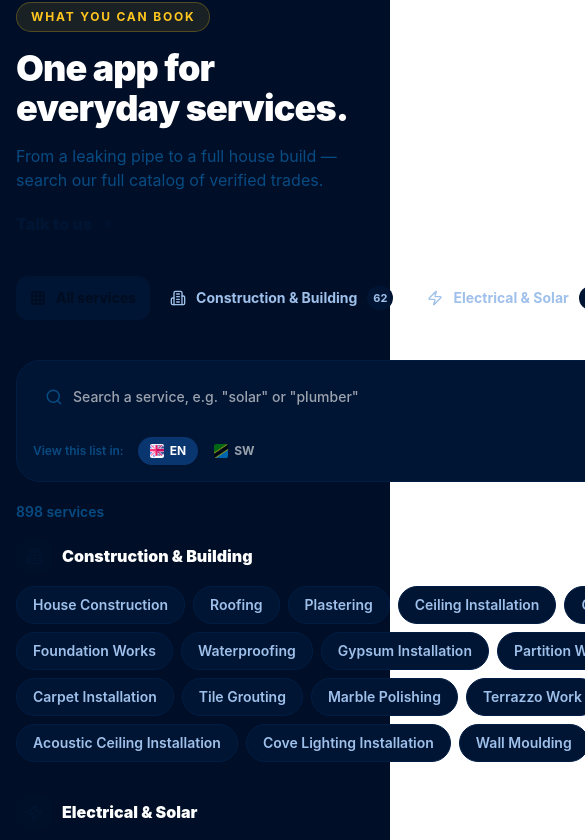
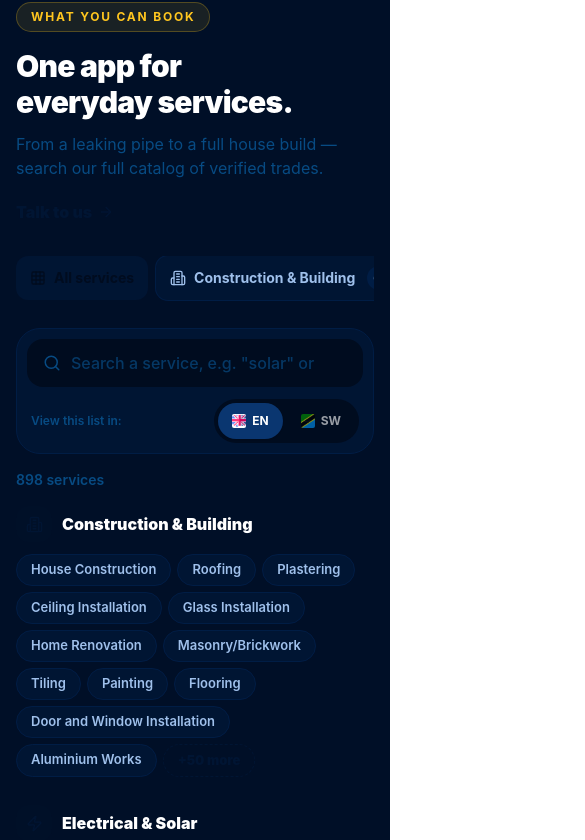
Before and after one commit to ogbestseller01/nearbyfundi_site, a React (Vite) app: page / in a window 390 px wide. Shown: the part 6817-7657 px from the top of the page, 585 px wide, since content can reach past the window. Built offline with nearby package versions, Linux system fonts and the light colour scheme.

Commit message:
set service serv res to mobile screen

```diff
--- a/src/sections/ServicesSection.tsx
+++ b/src/sections/ServicesSection.tsx
@@ -1,5 +1,5 @@
 // src/components/sections/ServicesSection.tsx
-import { useMemo, useState } from "react";
+import { useEffect, useMemo, useRef, useState } from "react";
 import {
     ArrowRight,
     Building2,
@@ -10,6 +10,7 @@ import {
     Grid3x3,
     Home,
     type LucideIcon,
+    Paintbrush,
     PartyPopper,
     Refrigerator,
     Search,
@@ -17,6 +18,7 @@ import {
     Smartphone,
     Sofa,
     Sparkles,
+    Wallet,
     X,
     Zap,
 } from "lucide-react";
@@ -25,6 +27,7 @@ import { copy } from "../data/content";
 import { serviceCategories, totalServiceCount } from "../data/services";
 import { Reveal } from "../components/Motion";
 
+/** Every `icon` string used in data/services.ts must exist here. */
 const categoryIcons: Record<string, LucideIcon> = {
     Building2,
     Zap,
@@ -38,7 +41,14 @@ const categoryIcons: Record<string, LucideIcon> = {
     Sparkles,
     Home,
     PartyPopper,
+    Paintbrush,
+    Wallet,
 };
+
+/** How many categories show before "Show more" (browse-all mode). */
+const PREVIEW_CATEGORIES = 4;
+/** How many chips per category show before "+N more" (browse-all mode). */
+const PREVIEW_CHIPS = 12;
 
 export default function ServicesSection({ lang }: { lang: Lang }) {
     const t = copy[lang];
@@ -47,14 +57,38 @@ export default function ServicesSection({ lang }: { lang: Lang }) {
     const [serviceLang, setServiceLang] = useState<Lang>(lang);
     const [activeCategory, setActiveCategory] = useState<string>("all");
     const [query, setQuery] = useState("");
-    const [expanded, setExpanded] = useState(false);
+    const [showAllCategories, setShowAllCategories] = useState(false);
+    const [openCategories, setOpenCategories] = useState<Set<string>>(
+        () => new Set()
+    );
+    const railRef = useRef<HTMLDivElement>(null);
+
     const normalizedQuery = query.trim().toLowerCase();
+
+    // Keep the list language in sync when the site language changes.
+    useEffect(() => {
+        setServiceLang(lang);
+    }, [lang]);
+
+    // On mobile, keep the selected category pill visible in the scroll rail.
+    useEffect(() => {
+        const rail = railRef.current;
+        if (!rail) return;
+        if (window.matchMedia("(min-width: 1024px)").matches) return;
+        rail
+            .querySelector<HTMLElement>('[data-active="true"]')
+            ?.scrollIntoView({
+                inline: "center",
+                block: "nearest",
+                behavior: "smooth",
+            });
+    }, [activeCategory]);
 
     const filteredCategories = useMemo(() => {
         return serviceCategories
             .map((cat) => {
                 const items = cat.items.filter((item) => {
-                    if (!(activeCategory === "all" || activeCategory === cat.key))
+                    if (activeCategory !== "all" && activeCategory !== cat.key)
                         return false;
                     if (!normalizedQuery) return true;
                     return (
@@ -72,76 +106,116 @@ export default function ServicesSection({ lang }: { lang: Lang }) {
         0
     );
     const isBrowsingAll = activeCategory === "all" && !normalizedQuery;
+    const hasFilters = activeCategory !== "all" || query !== "";
+
     const visibleCategories =
-        isBrowsingAll && !expanded
-            ? filteredCategories.slice(0, 4)
+        isBrowsingAll && !showAllCategories
+            ? filteredCategories.slice(0, PREVIEW_CATEGORIES)
             : filteredCategories;
 
+    const selectCategory = (key: string) => {
+        setActiveCategory(key);
+        setShowAllCategories(false);
+    };
+
+    const clearFilters = () => {
+        setQuery("");
+        selectCategory("all");
+    };
+
+    const toggleCategoryChips = (key: string) => {
+        setOpenCategories((prev) => {
+            const next = new Set(prev);
+            if (next.has(key)) next.delete(key);
+            else next.add(key);
+            return next;
+        });
+    };
+
     const pillBtn = (active: boolean) =>
-        `flex shrink-0 items-center gap-2.5 rounded-xl px-3.5 py-2.5 text-left text-sm font-bold transition ${
+        [
+            // layout: horizontal chip on mobile, full-width row on desktop
+            "flex min-h-11 shrink-0 snap-start items-center gap-2 whitespace-nowrap rounded-xl px-3.5 py-2.5 text-left text-sm font-bold transition",
+            "lg:gap-2.5 lg:whitespace-normal",
             active
                 ? "bg-navy-900 text-white dark:bg-bolt-400 dark:text-navy-900"
-                : "text-navy-600 hover:bg-white dark:text-navy-200 dark:hover:bg-navy-800"
-        }`;
+                : [
+                    "bg-white text-navy-600 ring-1 ring-navy-200",
+                    "lg:bg-transparent lg:ring-0 lg:hover:bg-white",
+                    "dark:bg-navy-800 dark:text-navy-200 dark:ring-navy-700",
+                    "dark:lg:bg-transparent dark:lg:hover:bg-navy-800",
+                ].join(" "),
+        ].join(" ");
 
     return (
         <section
             id="services"
-            className="section-pad bg-navy-50 dark:bg-navy-800/40"
+            className="section-pad overflow-x-clip bg-navy-50 dark:bg-navy-800/40"
         >
             <div className="container-page">
+                {/* ---------- Header ---------- */}
                 <Reveal className="flex flex-col justify-between gap-5 md:flex-row md:items-end">
-                    <div>
+                    <div className="min-w-0">
                         <span className="eyebrow">{t.serviceEyebrow}</span>
-                        <h2 className="max-w-2xl text-4xl font-black tracking-tight sm:text-5xl dark:text-white">
+                        <h2 className="max-w-2xl text-balance text-3xl font-black tracking-tight sm:text-4xl lg:text-5xl dark:text-white">
                             {t.serviceTitle}
                         </h2>
-                        <p className="mt-4 max-w-xl text-bolt-900 dark:text-bolt-800">
+                        <p className="mt-3 max-w-xl text-base text-bolt-900 sm:mt-4 dark:text-bolt-800">
                             {t.serviceSubtitle}
                         </p>
                     </div>
                     <a
                         href="#contact"
-                        className="inline-flex items-center gap-1.5 font-black text-bolt-700 dark:text-bolt-400"
+                        className="inline-flex shrink-0 items-center gap-1.5 self-start font-black text-bolt-700 md:self-auto dark:text-bolt-400"
                     >
                         {en ? "Talk to us" : "Zungumza nasi"} <ArrowRight size={16} />
                     </a>
                 </Reveal>
 
-                <div className="mt-10 grid gap-8 lg:grid-cols-[260px_1fr]">
-                    <aside>
-                        <div className="-mx-1 flex gap-1.5 overflow-x-auto px-1 pb-2 lg:sticky lg:top-24 lg:mx-0 lg:flex-col lg:overflow-visible lg:px-0 lg:pb-0">
+                {/* ---------- Body ---------- */}
+                {/* grid-cols-1 + min-w-0 stop the scrolling category rail from
+            stretching the page wider than the screen on mobile. */}
+                <div className="mt-8 grid grid-cols-1 gap-5 sm:mt-10 lg:grid-cols-[260px_minmax(0,1fr)] lg:gap-8">
+                    {/* ----- Categories: scroll rail (mobile) / sidebar (desktop) ----- */}
+                    <aside className="min-w-0">
+                        <div
+                            ref={railRef}
+                            role="group"
+                            aria-label={t.serviceAllCategories}
+                            className="flex snap-x gap-2 overflow-x-auto pb-2 [-webkit-overflow-scrolling:touch] [scrollbar-width:none] [&::-webkit-scrollbar]:hidden lg:sticky lg:top-24 lg:max-h-[calc(100vh-7rem)] lg:snap-none lg:flex-col lg:gap-1.5 lg:overflow-y-auto lg:overflow-x-hidden lg:pb-0"
+                        >
                             <button
-                                onClick={() => {
-                                    setActiveCategory("all");
-                                    setExpanded(false);
-                                }}
+                                type="button"
+                                data-active={activeCategory === "all"}
+                                aria-pressed={activeCategory === "all"}
+                                onClick={() => selectCategory("all")}
                                 className={pillBtn(activeCategory === "all")}
                             >
-                                <Grid3x3 size={16} />
+                                <Grid3x3 size={16} className="shrink-0" />
                                 {t.serviceAllCategories}
                             </button>
+
                             {serviceCategories.map((cat) => {
                                 const Icon = categoryIcons[cat.icon] ?? Grid3x3;
                                 const active = activeCategory === cat.key;
                                 return (
                                     <button
+                                        type="button"
                                         key={cat.key}
-                                        onClick={() => {
-                                            setActiveCategory(active ? "all" : cat.key);
-                                            setExpanded(false);
-                                        }}
+                                        data-active={active}
+                                        aria-pressed={active}
+                                        onClick={() => selectCategory(active ? "all" : cat.key)}
                                         className={pillBtn(active)}
                                     >
-                                        <Icon size={16} />
-                                        <span className="whitespace-nowrap lg:whitespace-normal">
+                                        <Icon size={16} className="shrink-0" />
+                                        <span>
                       {serviceLang === "en" ? cat.labelEn : cat.labelSw}
                     </span>
                                         <span
-                                            className={`ml-auto rounded-full px-1.5 py-0.5 text-[11px] ${
+                                            className={`ml-1 rounded-full px-1.5 py-0.5 text-[11px] lg:ml-auto ${
                                                 active
                                                     ? "bg-white/20"
-                                                    : "bg-navy-200/70 dark:bg-navy-800"
+                                                    : "bg-navy-200/70 dark:bg-navy-700"
                                             }`}
                                         >
                       {cat.items.length}
@@ -152,9 +226,11 @@ export default function ServicesSection({ lang }: { lang: Lang }) {
                         </div>
                     </aside>
 
+                    {/* ----- Results ----- */}
                     <div className="min-w-0">
-                        <div className="flex flex-col gap-3 rounded-3xl border border-navy-200 bg-white p-3 sm:flex-row sm:items-center dark:border-navy-700 dark:bg-navy-800">
-                            <div className="relative flex-1">
+                        {/* Search + language toggle */}
+                        <div className="flex flex-col gap-3 rounded-3xl border border-navy-200 bg-white p-2.5 sm:p-3 md:flex-row md:items-center dark:border-navy-700 dark:bg-navy-800">
+                            <div className="relative min-w-0 flex-1">
                                 <Search
                                     size={18}
                                     className="pointer-events-none absolute left-4 top-1/2 -translate-y-1/2 text-bolt-800"
@@ -163,32 +239,45 @@ export default function ServicesSection({ lang }: { lang: Lang }) {
                                     value={query}
                                     onChange={(e) => {
                                         setQuery(e.target.value);
-                                        setExpanded(true);
+                                        setShowAllCategories(true);
                                     }}
-                                    type="text"
+                                    type="search"
+                                    inputMode="search"
+                                    enterKeyHint="search"
+                                    autoComplete="off"
+                                    aria-label={t.serviceSearchPlaceholder}
                                     placeholder={t.serviceSearchPlaceholder}
-                                    className="w-full rounded-2xl bg-navy-50 py-3.5 pl-11 pr-10 text-sm font-medium outline-none transition focus:bg-navy-100 dark:bg-navy-800 dark:text-white"
+                                    // text-base on mobile stops iOS Safari zooming in on focus
+                                    className="h-12 w-full appearance-none rounded-2xl bg-navy-50 pl-11 pr-11 text-base font-medium outline-none transition placeholder:text-bolt-800/70 focus:bg-navy-100 sm:text-sm dark:bg-navy-900 dark:text-white dark:focus:bg-navy-900 [&::-webkit-search-cancel-button]:hidden"
                                 />
                                 {query && (
                                     <button
+                                        type="button"
                                         onClick={() => setQuery("")}
-                                        aria-label="Clear search"
-                                        className="absolute right-3 top-1/2 -translate-y-1/2 rounded-full p-1.5 text-bolt-800 hover:bg-navy-200 hover:text-navy-700 dark:hover:bg-navy-700 dark:hover:text-white"
+                                        aria-label={en ? "Clear search" : "Futa utafutaji"}
+                                        className="absolute right-1.5 top-1/2 grid h-9 w-9 -translate-y-1/2 place-items-center rounded-full text-bolt-800 hover:bg-navy-200 hover:text-navy-700 dark:hover:bg-navy-700 dark:hover:text-white"
                                     >
-                                        <X size={15} />
+                                        <X size={16} />
                                     </button>
                                 )}
                             </div>
-                            <div className="flex shrink-0 items-center gap-2.5 px-1">
+
+                            <div className="flex shrink-0 items-center justify-between gap-2.5 px-1 md:justify-start">
                 <span className="text-xs font-semibold text-bolt-800">
                   {t.serviceViewLang}
                 </span>
-                                <div className="flex items-center gap-1 rounded-full bg-navy-100 p-1 dark:bg-navy-800">
+                                <div
+                                    role="group"
+                                    aria-label={t.serviceViewLang}
+                                    className="flex items-center gap-1 rounded-full bg-navy-100 p-1 dark:bg-navy-900"
+                                >
                                     {(["en", "sw"] as const).map((code) => (
                                         <button
+                                            type="button"
                                             key={code}
+                                            aria-pressed={serviceLang === code}
                                             onClick={() => setServiceLang(code)}
-                                            className={`flex items-center gap-1.5 rounded-full px-3 py-1.5 text-xs font-bold transition ${
+                                            className={`flex min-h-9 items-center gap-1.5 rounded-full px-3.5 py-1.5 text-xs font-bold transition ${
                                                 serviceLang === code
                                                     ? "bg-white shadow-sm dark:bg-navy-600"
                                                     : "opacity-60 hover:opacity-100"
@@ -196,7 +285,8 @@ export default function ServicesSection({ lang }: { lang: Lang }) {
                                         >
                                             <img
                                                 src={code === "en" ? "/uk-flag.png" : "/tz-flag.jpg"}
-                                                alt={code === "en" ? "English" : "Swahili"}
+                                                alt=""
+                                                aria-hidden="true"
                                                 className="h-3.5 w-3.5 rounded-sm object-cover"
                                             />
                                             {code.toUpperCase()}
@@ -206,42 +296,83 @@ export default function ServicesSection({ lang }: { lang: Lang }) {
                             </div>
                         </div>
 
-                        <p className="mt-5 text-sm font-semibold text-bolt-800">
-                            {resultCount}{" "}
-                            {resultCount === 1
-                                ? t.serviceResultsOne
-                                : t.serviceResultsMany}
-                        </p>
+                        {/* Result count + clear filters */}
+                        <div className="mt-4 flex flex-wrap items-center justify-between gap-x-4 gap-y-1 sm:mt-5">
+                            <p
+                                className="text-sm font-semibold text-bolt-800"
+                                aria-live="polite"
+                            >
+                                {resultCount}{" "}
+                                {resultCount === 1
+                                    ? t.serviceResultsOne
+                                    : t.serviceResultsMany}
+                            </p>
+                            {hasFilters && (
+                                <button
+                                    type="button"
+                                    onClick={clearFilters}
+                                    className="text-sm font-bold text-bolt-700 underline-offset-4 hover:underline dark:text-bolt-400"
+                                >
+                                    {en ? "Clear filters" : "Futa vichujio"}
+                                </button>
+                            )}
+                        </div>
 
+                        {/* Chips */}
                         {resultCount === 0 ? (
-                            <div className="mt-4 rounded-3xl border border-dashed border-navy-200 p-12 text-center text-bolt-800 dark:border-navy-700">
+                            <div className="mt-4 rounded-3xl border border-dashed border-navy-200 p-8 text-center text-bolt-800 sm:p-12 dark:border-navy-700">
                                 {t.serviceNoResults}
                             </div>
                         ) : (
-                            <div className="mt-4 space-y-8">
+                            <div className="mt-4 space-y-7 sm:space-y-8">
                                 {visibleCategories.map((cat) => {
                                     const Icon = categoryIcons[cat.icon] ?? Grid3x3;
+                                    const chipsOpen = openCategories.has(cat.key);
+                                    const capped =
+                                        isBrowsingAll &&
+                                        !chipsOpen &&
+                                        cat.items.length > PREVIEW_CHIPS;
+                                    const shown = capped
+                                        ? cat.items.slice(0, PREVIEW_CHIPS)
+                                        : cat.items;
+                                    const hiddenCount = cat.items.length - shown.length;
+                                    const canCollapse =
+                                        isBrowsingAll &&
+                                        chipsOpen &&
+                                        cat.items.length > PREVIEW_CHIPS;
+
                                     return (
                                         <div key={cat.key}>
                                             <div className="mb-3 flex items-center gap-2.5">
-                        <span className="grid h-9 w-9 place-items-center rounded-xl bg-bolt-500/15 text-bolt-700 dark:text-bolt-300">
+                        <span className="grid h-9 w-9 shrink-0 place-items-center rounded-xl bg-bolt-500/15 text-bolt-700 dark:text-bolt-300">
                           <Icon size={17} />
                         </span>
-                                                <h3 className="font-black text-navy-800 dark:text-white">
+                                                <h3 className="min-w-0 text-base font-black text-navy-800 sm:text-lg dark:text-white">
                                                     {serviceLang === "en" ? cat.labelEn : cat.labelSw}
                                                 </h3>
                                             </div>
-                                            <div className="flex flex-wrap gap-2">
-                                                {cat.items.map((item) => (
+
+                                            <div className="flex flex-wrap gap-1.5 sm:gap-2">
+                                                {shown.map((item) => (
                                                     <span
                                                         key={item.id}
-                                                        className="rounded-full border border-navy-200 bg-white px-4 py-2 text-sm font-semibold text-navy-700 transition hover:-translate-y-0.5 hover:border-bolt-400 hover:bg-bolt-50 dark:border-navy-700 dark:bg-navy-800 dark:text-navy-200 dark:hover:bg-bolt-900/30"
+                                                        className="max-w-full break-words rounded-full border border-navy-200 bg-white px-3.5 py-1.5 text-[13px] font-semibold leading-snug text-navy-700 transition sm:px-4 sm:py-2 sm:text-sm motion-safe:sm:hover:-translate-y-0.5 sm:hover:border-bolt-400 sm:hover:bg-bolt-50 dark:border-navy-700 dark:bg-navy-800 dark:text-navy-200 dark:sm:hover:bg-bolt-900/30"
                                                     >
-                            {serviceLang === "en"
-                                ? item.en
-                                : item.sw ?? item.en}
+                            {serviceLang === "en" ? item.en : item.sw ?? item.en}
                           </span>
                                                 ))}
+
+                                                {(hiddenCount > 0 || canCollapse) && (
+                                                    <button
+                                                        type="button"
+                                                        onClick={() => toggleCategoryChips(cat.key)}
+                                                        className="rounded-full border border-dashed border-bolt-400 px-3.5 py-1.5 text-[13px] font-black text-bolt-700 transition hover:bg-bolt-50 sm:px-4 sm:py-2 sm:text-sm dark:text-bolt-400 dark:hover:bg-bolt-900/30"
+                                                    >
+                                                        {canCollapse
+                                                            ? t.serviceShowLess
+                                                            : `+${hiddenCount} ${en ? "more" : "zaidi"}`}
+                                                    </button>
+                                                )}
                                             </div>
                                         </div>
                                     );
@@ -249,17 +380,19 @@ export default function ServicesSection({ lang }: { lang: Lang }) {
                             </div>
                         )}
 
-                        {isBrowsingAll && filteredCategories.length > 4 && (
+                        {/* Show more / less categories */}
+                        {isBrowsingAll && filteredCategories.length > PREVIEW_CATEGORIES && (
                             <div className="mt-8">
                                 <button
-                                    onClick={() => setExpanded((e) => !e)}
-                                    className="flex items-center gap-2 rounded-full border border-navy-200 bg-white px-6 py-3 text-sm font-black text-navy-700 transition hover:border-bolt-400 dark:border-navy-700 dark:bg-navy-800 dark:text-navy-200"
+                                    type="button"
+                                    onClick={() => setShowAllCategories((v) => !v)}
+                                    className="flex min-h-11 w-full items-center justify-center gap-2 rounded-full border border-navy-200 bg-white px-6 py-3 text-sm font-black text-navy-700 transition hover:border-bolt-400 sm:w-auto dark:border-navy-700 dark:bg-navy-800 dark:text-navy-200"
                                 >
-                                    {expanded ? t.serviceShowLess : t.serviceShowMore}
+                                    {showAllCategories ? t.serviceShowLess : t.serviceShowMore}
                                     <ChevronDown
                                         size={16}
                                         className={
-                                            expanded ? "rotate-180 transition" : "transition"
+                                            showAllCategories ? "rotate-180 transition" : "transition"
                                         }
                                     />
                                 </button>
```
